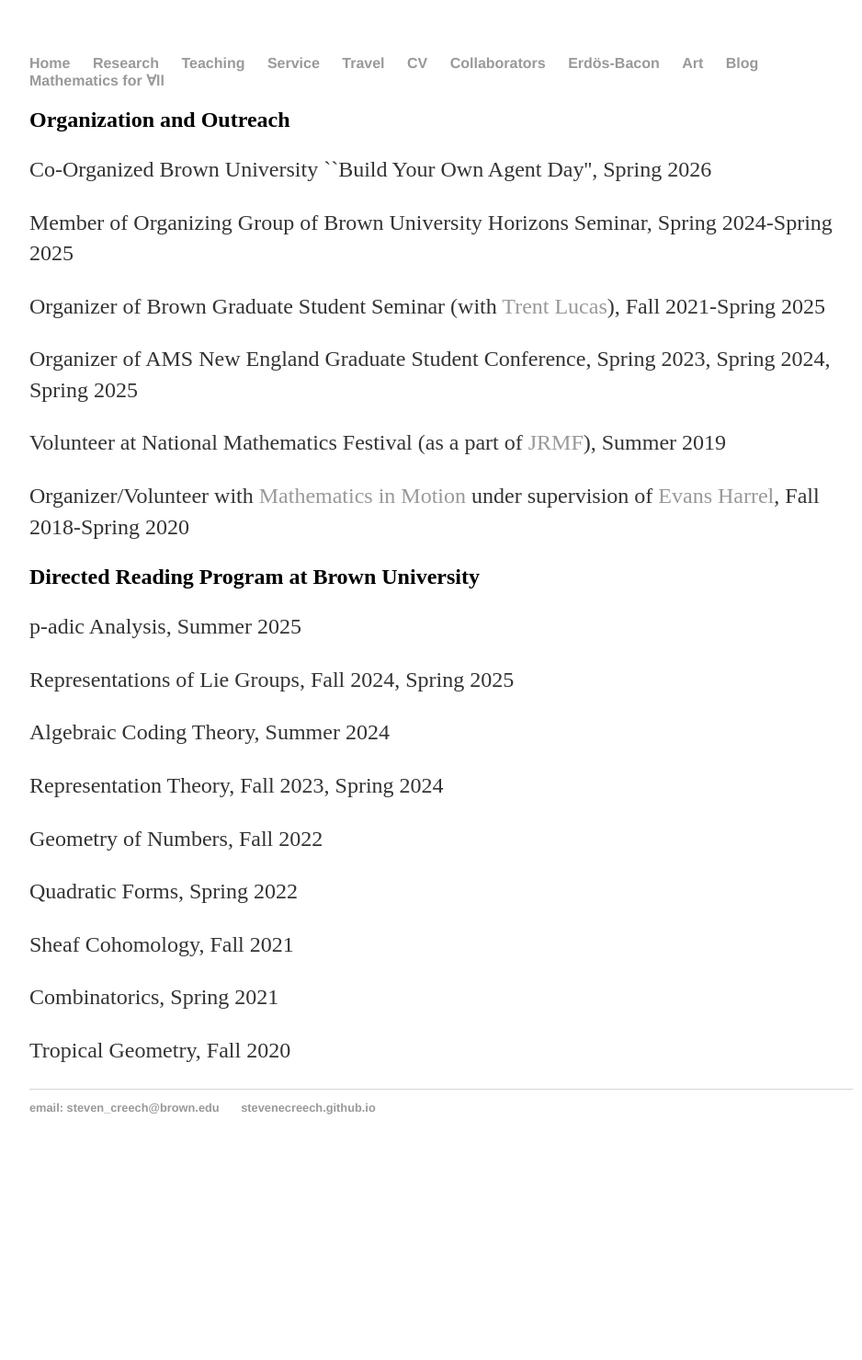
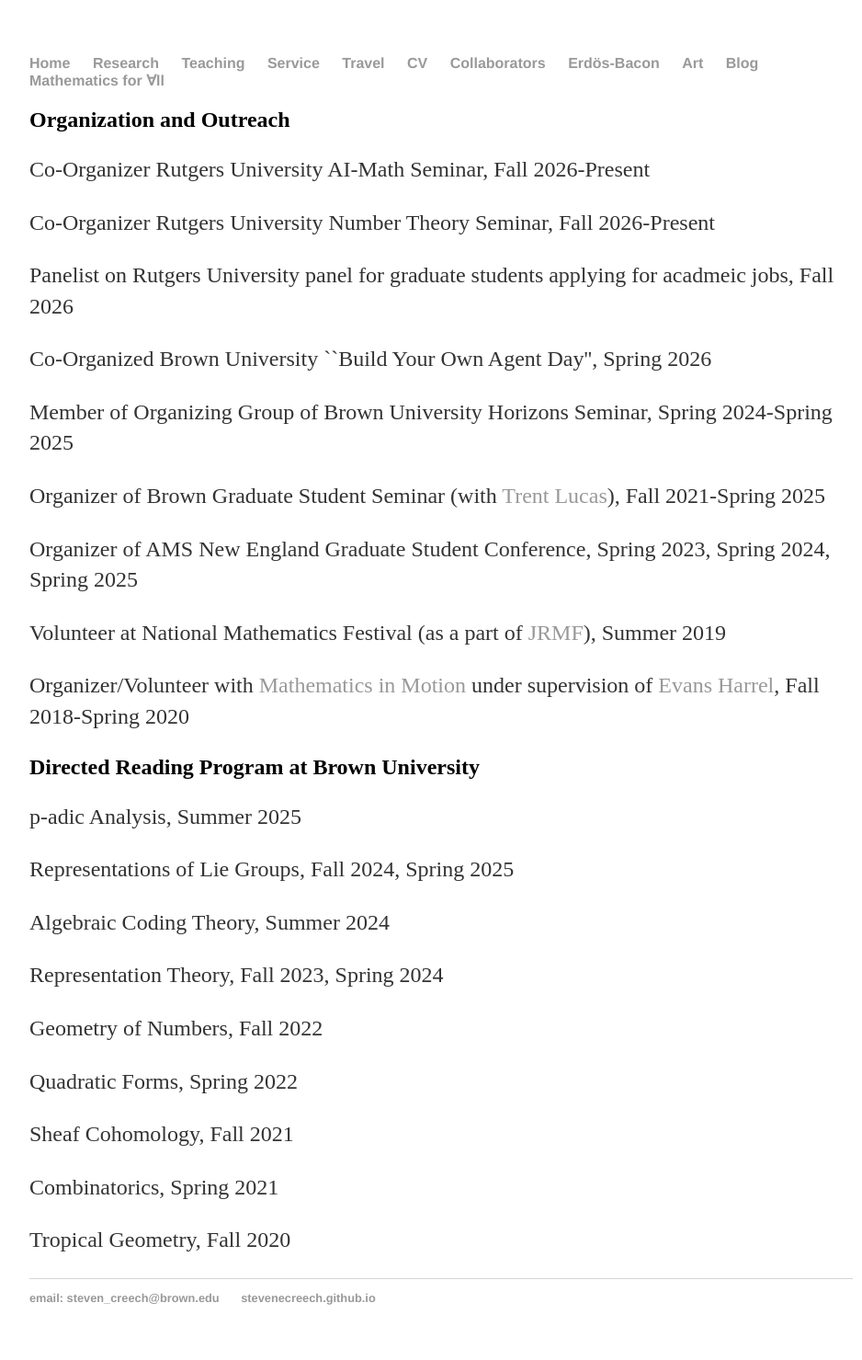
Before and after one commit to stevenecreech/stevenecreech.github.io, a Jekyll site: the page built from service/index.html, in a window 1280 px wide. Shown: the whole page at 92% size, without its empty margins (160-1098 px from the left). Built offline with Jekyll 4.4.1, drawn with Linux system fonts in a browser that asks for light colours; Markdown is read by kramdown in place of the engine named in the settings; before the commit the page ends 1272 px from its top, so only the background shows below that.

Commit message:
Add new outreach and organization details

```diff
--- a/service/index.html
+++ b/service/index.html
@@ -4,6 +4,9 @@ title: Steven Creech Service
 ---
 <div class="blurb">
 	<h2>Organization and Outreach</h2>
+	<p>Co-Organizer Rutgers University AI-Math Seminar, Fall 2026-Present</p>
+	<p>Co-Organizer Rutgers University Number Theory Seminar, Fall 2026-Present</p>
+	<p>Panelist on Rutgers University panel for graduate students applying for acadmeic jobs, Fall 2026</p>
 	<p>Co-Organized Brown University ``Build Your Own Agent Day'', Spring 2026</p>
 	<p>Member of Organizing Group of Brown University Horizons Seminar, Spring 2024-Spring 2025</p>
 	<p>Organizer of Brown Graduate Student Seminar (with
```
